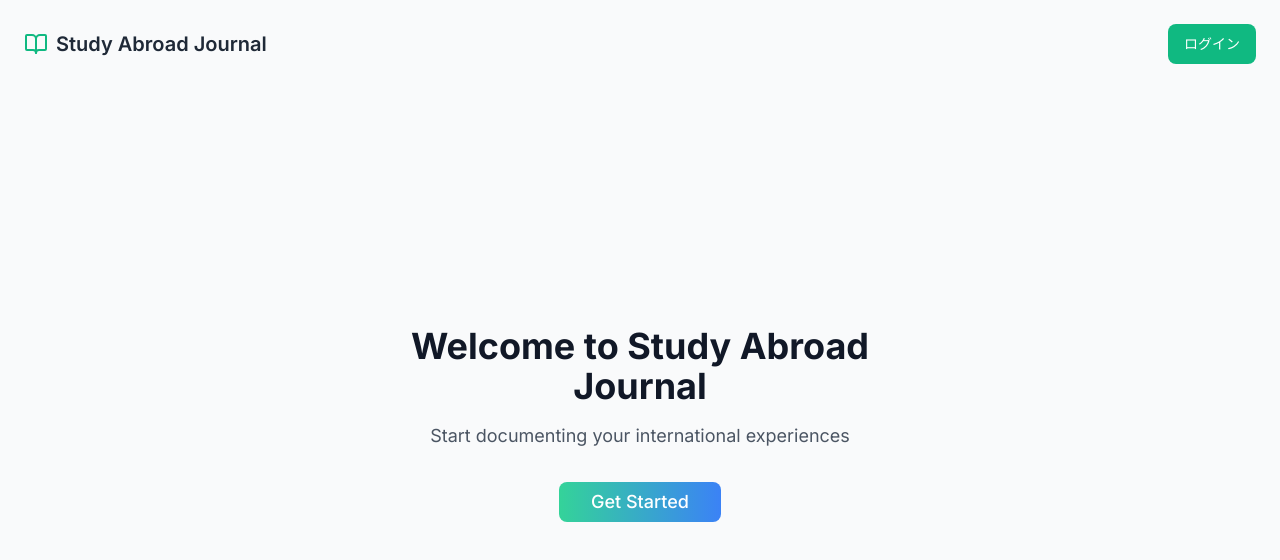
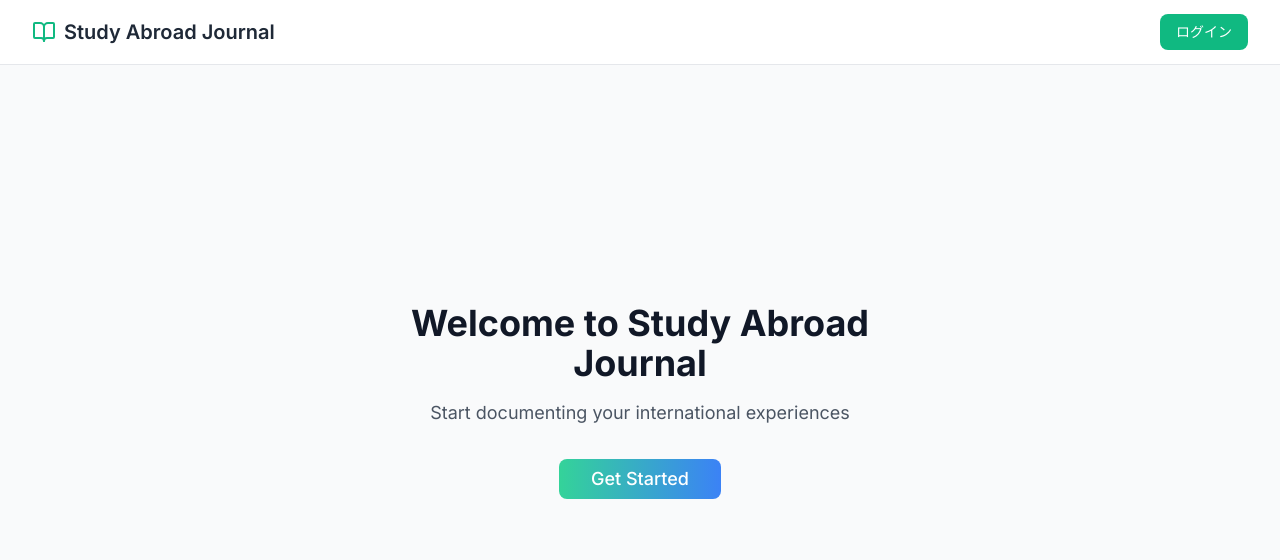
Before and after one commit to study-abroad-journal/study_abroad_journal_front, a Next.js app: page / in a window 1280 px wide. Shown: the top 560 px of the page. Built offline with nearby package versions, Linux system fonts and the light colour scheme.

Commit message:
ヘッダーの作成とメインページのui調整

```diff
--- a/app/page.tsx
+++ b/app/page.tsx
@@ -12,11 +12,10 @@ import DiaryMap from '@/components/DiaryMap';
 export default function Home() {
   const [user, setUser] = useState<User | null>(null);
   const [showAuthModal, setShowAuthModal] = useState(false);
+  const [activeTab, setActiveTab] = useState<'home' | 'diary' | 'calendar'>('home');
+  const [diaryEntries, setDiaryEntries] = useState<DiaryEntry[]>([]);
 
-  const handleLogin = (userData: User) => {
-    setUser(userData);
-    setShowAuthModal(false);
-  };
+
 
   const openAuthModal = () => {
     setShowAuthModal(true);
@@ -25,45 +24,41 @@ export default function Home() {
   const closeAuthModal = () => {
     setShowAuthModal(false);
   };
-  const [diaryEntries, setDiaryEntries] = useState<DiaryEntry[]>([]);
-  //今は localStorage.setItem に保存しているので、後でバックエンドとつなげるときに差し替え
-  const handleAddEntry = (entry: Omit<DiaryEntry, 'id'>) => {
-    const newEntry: DiaryEntry = {
-      ...entry,
-      id: Date.now().toString(),
-    };
-    const updatedEntries = [newEntry, ...diaryEntries];
-    setDiaryEntries(updatedEntries);
-    localStorage.setItem('diaryEntries', JSON.stringify(updatedEntries));
+
+  // ログイン
+  const handleLogin = (userData: User) => {
+    setUser(userData);
+    localStorage.setItem("user", JSON.stringify(userData));
+    setShowAuthModal(false);
   };
-  function handleSubmit(entry: Omit<DiaryEntry, 'id'>): void {
+
+  // ログアウト
+  const handleLogout = () => {
+    setUser(null);
+    localStorage.removeItem("user");
+    setActiveTab("diary"); // タブをリセット
+  };
+
+  function handleAddEntry(entry: Omit<DiaryEntry, 'id'>): void {
     throw new Error('Function not implemented.');
   }
 
 
   return (
     <div className="min-h-screen bg-gray-50">
+      {/* Header を全体に適用 */}
+      <Header
+        user={user}
+        activeTab={activeTab}
+        setActiveTab={setActiveTab}
+        onLogin={openAuthModal}
+        onLogout={handleLogout}
+      />
       {user ? (
         // ログイン後の簡単な確認画面。ここの部分にログイン後の画面を実装する
         <div className="p-6">
           <div className="max-w-4xl mx-auto">
             <div className="bg-white rounded-lg shadow-sm p-8">
-              <div className="flex justify-between items-center mb-6">
-                <div>
-                  <h1 className="text-3xl font-bold text-gray-900">
-                    Welcome Back, {user.name}!
-                  </h1>
-                  <p className="text-gray-600 mt-2">
-                    Ready to continue your journey?
-                  </p>
-                </div>
-                <button
-                  onClick={() => setUser(null)}
-                  className="px-4 py-2 bg-gray-400 text-white rounded-lg hover:bg-gray-500"
-                >
-                  ログアウト
-                </button>
-              </div>
 
               {/* 今後追加するコンポーネントのプレースホルダー */}
               <div className="space-y-6">
@@ -82,19 +77,6 @@ export default function Home() {
       ) : (
         // メインランディングページ
         <>
-          {/* ヘッダー部分（簡素化） */}
-          <div className="flex justify-between items-center p-6">
-            <div className="flex items-center space-x-2">
-              <BookOpen className="h-6 w-6 text-emerald-500" />
-              <h1 className="text-xl font-semibold text-gray-800">Study Abroad Journal</h1>
-            </div>
-            <Button
-              onClick={openAuthModal}
-              className="bg-emerald-500 text-white px-4 py-2 rounded-lg text-sm hover:bg-emerald-600 transition-colors"
-            >
-              ログイン
-            </Button>
-          </div>
 
           {/* メインコンテンツ */}
           <div className="flex items-center justify-center min-h-[calc(100vh-8rem)]">
--- a/components/Header.tsx
+++ b/components/Header.tsx
@@ -5,8 +5,8 @@ import { User } from '@/types';
 
 interface HeaderProps {
   user: User | null;
-  activeTab: 'diary' | 'calendar';
-  setActiveTab: (tab: 'diary' | 'calendar') => void;
+  activeTab: 'home' | 'diary' | 'calendar';
+  setActiveTab: (tab: 'home' | 'diary' | 'calendar') => void;
   onLogin: () => void;
   onLogout: () => void;
 }
@@ -26,27 +26,35 @@ export default function Header({ user, activeTab, setActiveTab, onLogin, onLogou
           {user && (
             <div className="flex space-x-8">
               <button
-                onClick={() => setActiveTab('diary')}
-                className={`text-sm font-medium pb-4 border-b-2 transition-colors ${
-                  activeTab === 'diary'
+                onClick={() => setActiveTab('home')}
+                className={`text-sm font-medium pb-4 border-b-2 transition-colors ${activeTab === 'home'
                     ? 'text-emerald-500 border-emerald-500'
                     : 'text-gray-500 border-transparent hover:text-gray-700'
-                }`}
+                  }`}
               >
-                日記
+                ホーム
+              </button>
+              <button
+                onClick={() => setActiveTab('diary')}
+                className={`text-sm font-medium pb-4 border-b-2 transition-colors ${activeTab === 'diary'
+                    ? 'text-emerald-500 border-emerald-500'
+                    : 'text-gray-500 border-transparent hover:text-gray-700'
+                  }`}
+              >
+                日記一覧
               </button>
               <button
                 onClick={() => setActiveTab('calendar')}
-                className={`text-sm font-medium pb-4 border-b-2 transition-colors ${
-                  activeTab === 'calendar'
+                className={`text-sm font-medium pb-4 border-b-2 transition-colors ${activeTab === 'calendar'
                     ? 'text-emerald-500 border-emerald-500'
                     : 'text-gray-500 border-transparent hover:text-gray-700'
-                }`}
+                  }`}
               >
                 カレンダー
               </button>
             </div>
           )}
+
 
           {/* User Actions */}
           <div className="flex items-center space-x-4">
```
